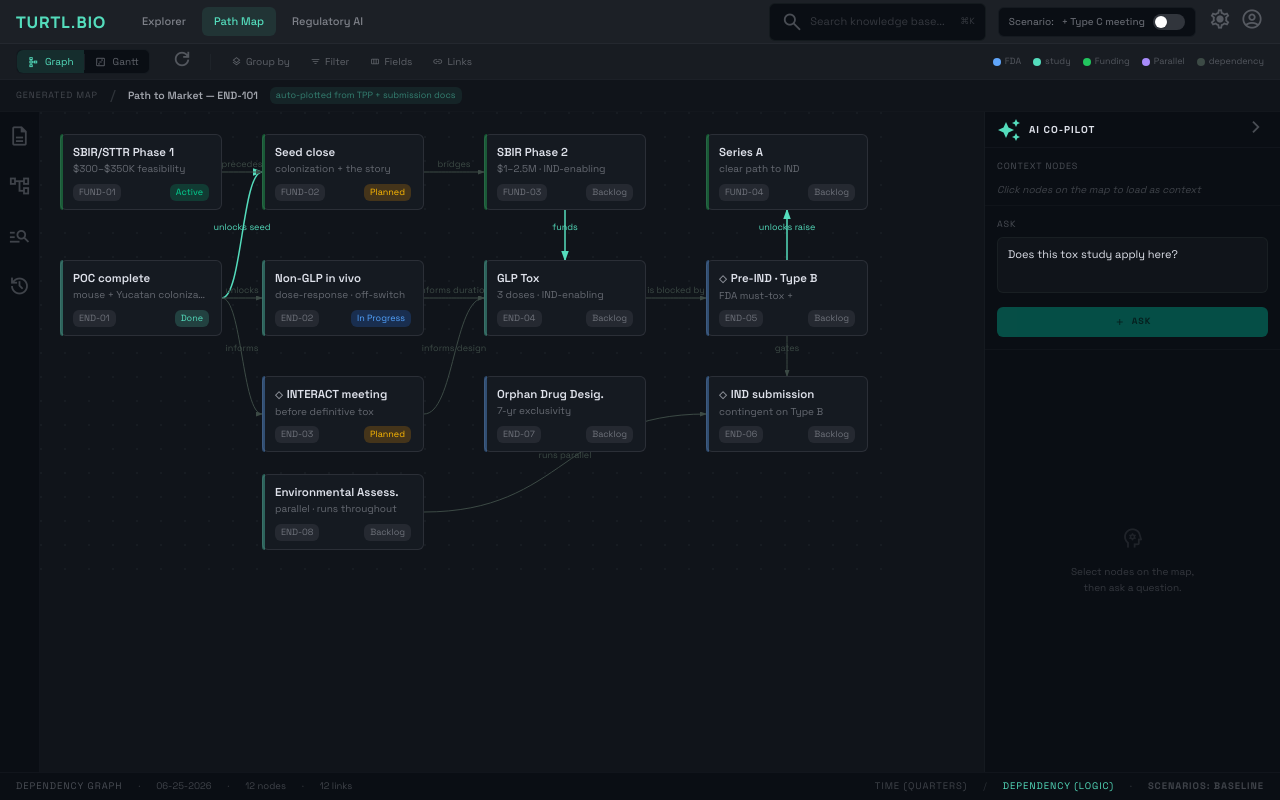
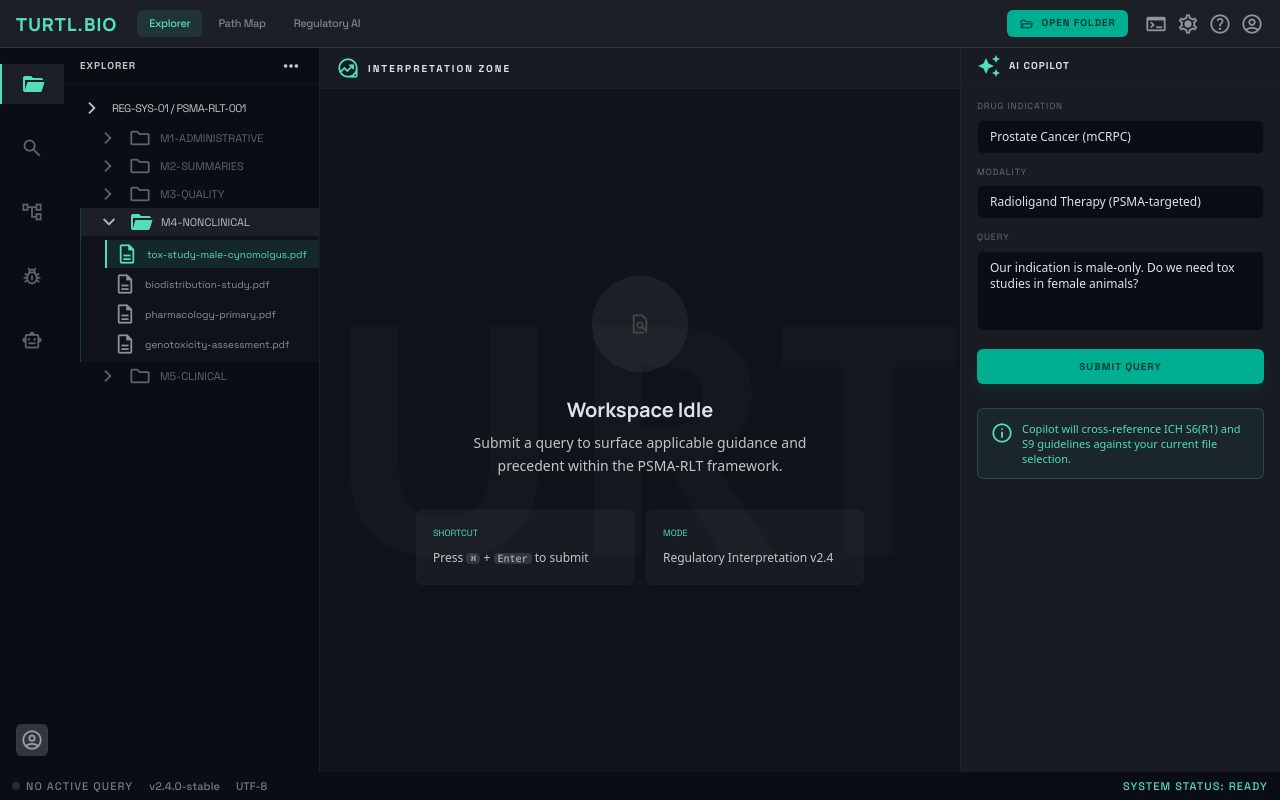
Before and after one commit to axie22/Turtl.Bio, a Next.js app in the folder turtl.bio/: page /workspace in a window 1280 px wide. Built offline with nearby package versions, Linux system fonts and the light colour scheme.

Commit message:
Update tabs

```diff
--- a/turtl.bio/app/workspace/page.tsx
+++ b/turtl.bio/app/workspace/page.tsx
@@ -1,5 +1,29 @@
+"use client";
+
+import { useState } from "react";
+import { WorkspaceLayout } from "@/components/workspace/WorkspaceLayout";
 import { PathMapLayout } from "@/components/workspace/PathMap/PathMapLayout";
 
+export type WorkspaceView = "explorer" | "path-map" | "regulatory-ai";
+
 export default function WorkspacePage() {
-  return <PathMapLayout />;
+  const [view, setView] = useState<WorkspaceView>("explorer");
+
+  const navigate = (v: string) => setView(v as WorkspaceView);
+
+  if (view === "path-map") {
+    return (
+      <PathMapLayout
+        activeView={view}
+        onNavigate={navigate}
+      />
+    );
+  }
+
+  return (
+    <WorkspaceLayout
+      activeView={view}
+      onNavigate={navigate}
+    />
+  );
 }
--- a/turtl.bio/components/workspace/PathMap/PathMapLayout.tsx
+++ b/turtl.bio/components/workspace/PathMap/PathMapLayout.tsx
@@ -44,14 +44,23 @@ interface TopNavProps {
   setActiveTab: (t: NavTab) => void;
   typeCEnabled: boolean;
   onToggleTypeC: () => void;
+  onNavigate?: (view: string) => void;
 }
 
-function TopNav({ activeTab, setActiveTab, typeCEnabled, onToggleTypeC }: TopNavProps) {
+function TopNav({ activeTab, setActiveTab, typeCEnabled, onToggleTypeC, onNavigate }: TopNavProps) {
   const tabs: { id: NavTab; label: string }[] = [
     { id: "explorer", label: "Explorer" },
     { id: "path-map", label: "Path Map" },
     { id: "regulatory-ai", label: "Regulatory AI" },
   ];
+
+  const handleTabClick = (tab: { id: NavTab; label: string }) => {
+    if (tab.id === "path-map") {
+      setActiveTab(tab.id);
+    } else {
+      onNavigate?.(tab.id);
+    }
+  };
 
   return (
     <header className="h-11 bg-ws-mid border-b border-ws-highest/40 flex items-center justify-between px-4 shrink-0 z-50">
@@ -64,7 +73,7 @@ function TopNav({ activeTab, setActiveTab, typeCEnabled, onToggleTypeC }: TopNav
           {tabs.map((tab) => (
             <button
               key={tab.id}
-              onClick={() => setActiveTab(tab.id)}
+              onClick={() => handleTabClick(tab)}
               className={`px-3 py-1.5 font-label text-[11px] font-medium rounded-sm transition-colors ${
                 activeTab === tab.id
                   ? "text-ws-teal bg-ws-teal/10"
@@ -279,7 +288,12 @@ function MapStatusBar({ viewMode, typeCEnabled, nodeCount, edgeCount }: MapStatu
 
 // ─── Main PathMapLayout ───────────────────────────────────────────────────────
 
-export function PathMapLayout() {
+interface PathMapLayoutProps {
+  activeView?: string;
+  onNavigate?: (view: string) => void;
+}
+
+export function PathMapLayout({ onNavigate }: PathMapLayoutProps) {
   const [activeTab, setActiveTab] = useState<NavTab>("path-map");
   const [viewMode, setViewMode] = useState<ViewMode>("graph");
   const [typeCEnabled, setTypeCEnabled] = useState(false);
@@ -313,6 +327,7 @@ export function PathMapLayout() {
         setActiveTab={setActiveTab}
         typeCEnabled={typeCEnabled}
         onToggleTypeC={() => setTypeCEnabled((v) => !v)}
+        onNavigate={onNavigate}
       />
       <SubToolbar viewMode={viewMode} setViewMode={setViewMode} />
       <MapTitleBar />
--- a/turtl.bio/components/workspace/WorkspaceLayout.tsx
+++ b/turtl.bio/components/workspace/WorkspaceLayout.tsx
@@ -86,47 +86,59 @@ function TopNavBar({
   phase,
   activeTab,
   setActiveTab,
+  onNavigate,
 }: {
   phase: WorkspacePhase;
   activeTab: string;
   setActiveTab: (t: string) => void;
+  onNavigate?: (view: string) => void;
 }) {
-  const tabs = getNavTabs(phase);
+  const phaseTabs = getNavTabs(phase);
+
+  const globalTabs = [
+    { id: "explorer", label: "Explorer" },
+    { id: "path-map", label: "Path Map" },
+    { id: "regulatory-ai", label: "Regulatory AI" },
+  ];
 
   return (
     <header className="bg-ws-mid text-ws-teal font-headline font-bold text-sm tracking-tight uppercase border-b border-ws-highest flex justify-between items-center px-4 w-full h-12 z-50 shrink-0">
-      <div className="flex items-center gap-6">
-        <span className="text-lg font-black text-ws-teal font-headline uppercase tracking-wider">
+      <div className="flex items-center gap-1">
+        <span className="text-lg font-black text-ws-teal font-headline uppercase tracking-wider mr-4">
           Turtl.Bio
         </span>
-        {tabs.length > 0 && (
-          <nav className="hidden md:flex gap-6 items-center">
-            {tabs.map((tab) => (
+        {/* Global view tabs */}
+        <nav className="hidden md:flex items-center gap-1">
+          {globalTabs.map((tab) => (
+            <button
+              key={tab.id}
+              onClick={() => onNavigate?.(tab.id)}
+              className={`px-3 py-1.5 font-label text-[11px] font-medium rounded-sm transition-colors ${
+                tab.id === "explorer"
+                  ? "text-ws-teal bg-ws-teal/10"
+                  : "text-ws-text/50 hover:text-ws-text/80 hover:bg-ws-highest/40"
+              }`}
+            >
+              {tab.label}
+            </button>
+          ))}
+        </nav>
+        {/* Phase-specific secondary tabs */}
+        {phaseTabs.length > 0 && (
+          <nav className="hidden md:flex gap-4 items-center ml-4 pl-4 border-l border-ws-highest/30">
+            {phaseTabs.map((tab) => (
               <button
                 key={tab.id}
                 onClick={() => setActiveTab(tab.id)}
-                className={`transition-colors duration-150 ${
+                className={`transition-colors duration-150 font-label text-[11px] ${
                   activeTab === tab.id
                     ? "text-ws-teal border-b-2 border-ws-teal pb-1"
-                    : "text-ws-text/60 hover:bg-ws-highest hover:text-ws-text"
+                    : "text-ws-text/50 hover:text-ws-text/80"
                 }`}
               >
                 {tab.label}
               </button>
             ))}
-          </nav>
-        )}
-        {phase === "idle" && (
-          <nav className="hidden md:flex items-center gap-4 ml-4">
-            <button className="flex items-center gap-2 p-1.5 hover:bg-ws-highest transition-colors text-ws-text/60">
-              <span className="material-symbols-outlined">menu</span>
-            </button>
-            <button className="flex items-center gap-2 p-1.5 hover:bg-ws-highest transition-colors text-ws-text/60">
-              <span className="material-symbols-outlined">search</span>
-            </button>
-            <button className="flex items-center gap-2 p-1.5 hover:bg-ws-highest transition-colors text-ws-text/60">
-              <span className="material-symbols-outlined">terminal</span>
-            </button>
           </nav>
         )}
       </div>
@@ -280,7 +292,12 @@ function InterpretationZone({
 
 /* ─── Main Layout ─── */
 
-export function WorkspaceLayout() {
+interface WorkspaceLayoutProps {
+  activeView?: string;
+  onNavigate?: (view: string) => void;
+}
+
+export function WorkspaceLayout({ onNavigate }: WorkspaceLayoutProps) {
   const ws = useWorkspace();
 
   return (
@@ -289,6 +306,7 @@ export function WorkspaceLayout() {
         phase={ws.phase}
         activeTab={ws.activeNavTab}
         setActiveTab={ws.setActiveNavTab}
+        onNavigate={onNavigate}
       />
       <div className="flex flex-1 overflow-hidden relative">
         <ActivityBar active="explorer" />
```
Also changed, not shown: 1 other file (tests, documents, lock files or other folders).
